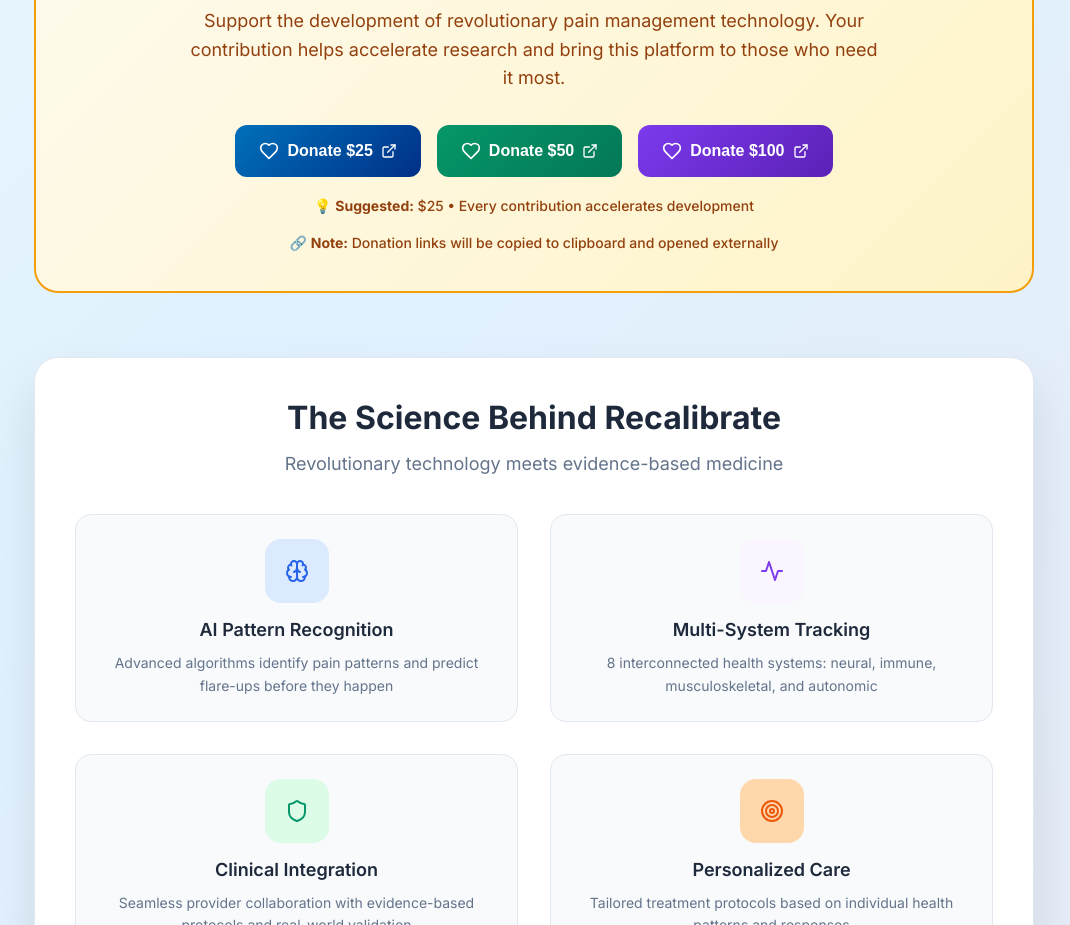
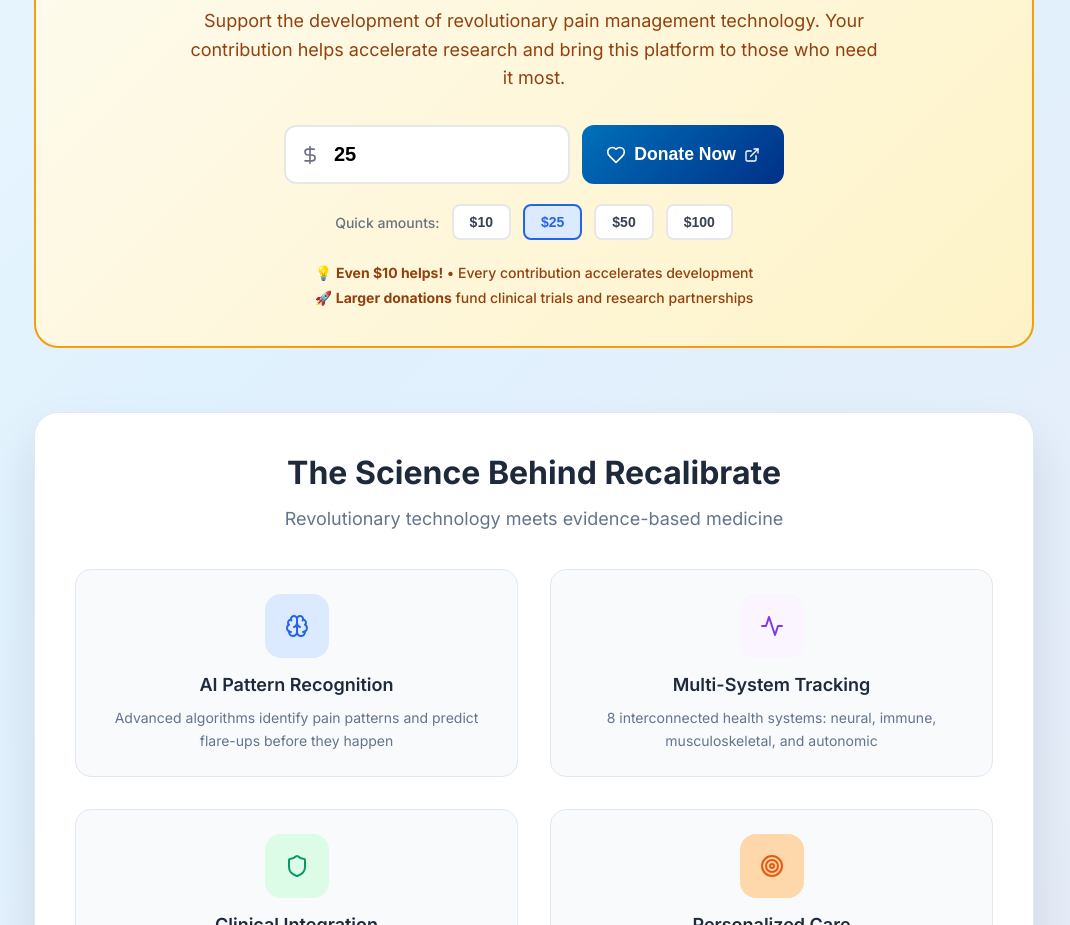
Before and after one commit to TS11-dev/recalibratepain-waitlist, a React (Create React App) app: page / in a window 1280 px wide. Shown: the part 1380-2305 px from the top of the page, without its empty margins (106-1176 px from the left). Built offline with nearby package versions, Linux system fonts and the light colour scheme.

Commit message:
auto-commit for 3c4082f3-8bd7-41bb-b0ef-edf519a41768

```diff
--- a/src/App.js
+++ b/src/App.js
@@ -2,7 +2,7 @@
 import {
   Heart, Brain, Activity, Users, Mail, Zap, Shield, Target,
   TrendingUp, Award, Globe, CheckCircle, ArrowRight, Sparkles,
-  BarChart3, Calendar, Timer, Star, Code, Clock, ExternalLink
+  BarChart3, Calendar, Timer, Star, Code, Clock, ExternalLink, DollarSign
 } from 'lucide-react';
 import toast from 'react-hot-toast';
 
@@ -11,6 +11,7 @@
   const [loading, setLoading] = useState(false);
   const [subscribers, setSubscribers] = useState(127);
   const [progressAnimated, setProgressAnimated] = useState(false);
+  const [donationAmount, setDonationAmount] = useState('25');
 
   // Animate progress bar on load
   useEffect(() => {
@@ -47,21 +48,35 @@
     }
   };
 
-  const handleDonation = (amount) => {
+  const handleCustomDonation = () => {
+    const amount = parseFloat(donationAmount);
+    if (!amount || amount < 1) {
+      toast.error('Please enter a valid donation amount ($1 minimum)');
+      return;
+    }
+
     const donateUrl = `https://www.paypal.com/donate/?business=tristan.siokos24@gmail.com&amount=${amount}&currency_code=USD&item_name=Support%20Recalibrate%20Development`;
 
-    // Copy URL to clipboard as backup
-    navigator.clipboard.writeText(donateUrl).then(() => {
-      toast.success(`Donation link copied! ($${amount})`);
-    });
-
-    // Show donation modal instead of popup
-    toast.success('Opening PayPal donation...', {
-      duration: 4000,
+    // Show the URL in a user-friendly way
+    toast.success(`Donation URL ready! Amount: $${amount}`, {
+      duration: 5000,
       icon: '💙'
     });
 
+    // Log for user to copy manually if needed
     console.log('Donation URL:', donateUrl);
+
+    // Try to open in same tab as fallback
+    try {
+      window.location.href = donateUrl;
+    } catch (error) {
+      console.log('Manual URL:', donateUrl);
+    }
+  };
+
+  const handleQuickDonation = (amount) => {
+    setDonationAmount(amount.toString());
+    setTimeout(() => handleCustomDonation(), 100);
   };
 
   return (
@@ -188,7 +203,7 @@
         </div>
       </div>
 
-      {/* Investment Section - Full Width with Working Buttons */}
+      {/* Investment Section - Full Width with Custom Amount */}
       <div className="investment-section-full">
         <div className="investment-card-full">
           <div className="investment-header">
@@ -204,42 +219,75 @@
           </div>
 
           <div className="investment-content">
-            <div className="donation-buttons">
+            <div className="donation-form">
+              <div className="amount-input-container">
+                <div className="amount-input-wrapper">
+                  <DollarSign size={20} className="dollar-icon" />
+                  <input
+                    type="number"
+                    id="donation-amount"
+                    name="donationAmount"
+                    className="amount-input"
+                    placeholder="25"
+                    value={donationAmount}
+                    onChange={(e) => setDonationAmount(e.target.value)}
+                    min="1"
+                    max="10000"
+                    autoComplete="off"
+                  />
+                </div>
                 <button
-                onClick={() => handleDonation(25)}
-                className="donate-btn-primary"
+                  onClick={handleCustomDonation}
+                  className="donate-btn-custom"
+                  disabled={!donationAmount || parseFloat(donationAmount) < 1}
                 >
                   <Heart size={20} />
-                Donate $25
-                <ExternalLink size={16} />
-              </button>
-
-              <button
-                onClick={() => handleDonation(50)}
-                className="donate-btn-secondary"
-              >
-                <Heart size={20} />
-                Donate $50
-                <ExternalLink size={16} />
-              </button>
-
-              <button
-                onClick={() => handleDonation(100)}
-                className="donate-btn-premium"
-              >
-                <Heart size={20} />
-                Donate $100
+                  Donate Now
                   <ExternalLink size={16} />
                 </button>
               </div>
 
+              <div className="quick-amounts">
+                <span className="quick-amounts-label">Quick amounts:</span>
+                <button
+                  type="button"
+                  onClick={() => handleQuickDonation(10)}
+                  className="quick-amount-btn"
+                >
+                  $10
+                </button>
+                <button
+                  type="button"
+                  onClick={() => handleQuickDonation(25)}
+                  className="quick-amount-btn featured"
+                >
+                  $25
+                </button>
+                <button
+                  type="button"
+                  onClick={() => handleQuickDonation(50)}
+                  className="quick-amount-btn"
+                >
+                  $50
+                </button>
+                <button
+                  type="button"
+                  onClick={() => handleQuickDonation(100)}
+                  className="quick-amount-btn"
+                >
+                  $100
+                </button>
+              </div>
+            </div>
+
+            <div className="investment-notes">
               <p className="investment-note">
-              💡 <strong>Suggested:</strong> $25 • Every contribution accelerates development
+                💡 <strong>Even $10 helps!</strong> • Every contribution accelerates development
               </p>
-
               <p className="investment-note">
-              🔗 <strong>Note:</strong> Donation links will be copied to clipboard and opened externally
+                🚀 <strong>Larger donations</strong> fund clinical trials and research partnerships
               </p>
+            </div>
           </div>
         </div>
       </div>
--- a/src/index.css
+++ b/src/index.css
@@ -432,58 +432,132 @@
   display: flex;
   flex-direction: column;
   align-items: center;
+  gap: 24px;
+}
+
+/* Custom Donation Form */
+.donation-form {
+  width: 100%;
+  max-width: 500px;
+  display: flex;
+  flex-direction: column;
   gap: 20px;
 }
 
-.donation-buttons {
+.amount-input-container {
   display: flex;
-  gap: 16px;
-  flex-wrap: wrap;
-  justify-content: center;
+  gap: 12px;
+  align-items: stretch;
 }
 
-.donate-btn-primary,
-.donate-btn-secondary,
-.donate-btn-premium {
+.amount-input-wrapper {
+  position: relative;
+  flex: 1;
+}
+
+.dollar-icon {
+  position: absolute;
+  left: 16px;
+  top: 50%;
+  transform: translateY(-50%);
+  color: #6b7280;
+  pointer-events: none;
+}
+
+.amount-input {
+  width: 100%;
+  padding: 16px 16px 16px 48px;
+  border: 2px solid #e5e7eb;
+  border-radius: 12px;
+  font-size: 1.25rem;
+  font-weight: 600;
+  transition: border-color 0.2s;
+  background: white;
+}
+
+.amount-input:focus {
+  outline: none;
+  border-color: #2563eb;
+}
+
+.donate-btn-custom {
   padding: 16px 24px;
+  background: linear-gradient(135deg, #0070ba, #003087);
+  color: white;
   border: none;
   border-radius: 12px;
-  font-size: 1rem;
+  font-size: 1.1rem;
   font-weight: 600;
   cursor: pointer;
   transition: all 0.2s;
   display: flex;
   align-items: center;
   gap: 8px;
-  min-width: 150px;
+  white-space: nowrap;
+  min-width: 140px;
   justify-content: center;
 }
 
-.donate-btn-primary {
-  background: linear-gradient(135deg, #0070ba, #003087);
-  color: white;
+.donate-btn-custom:hover:not(:disabled) {
+  transform: translateY(-2px);
+  box-shadow: 0 10px 20px rgba(0, 112, 186, 0.3);
 }
 
-.donate-btn-secondary {
-  background: linear-gradient(135deg, #059669, #047857);
-  color: white;
+.donate-btn-custom:disabled {
+  opacity: 0.5;
+  cursor: not-allowed;
+  transform: none;
 }
 
-.donate-btn-premium {
-  background: linear-gradient(135deg, #7c3aed, #5b21b6);
-  color: white;
+/* Quick Amount Buttons */
+.quick-amounts {
+  display: flex;
+  align-items: center;
+  gap: 12px;
+  flex-wrap: wrap;
+  justify-content: center;
 }
 
-.donate-btn-primary:hover,
-.donate-btn-secondary:hover,
-.donate-btn-premium:hover {
-  transform: translateY(-2px);
-  box-shadow: 0 10px 20px rgba(0, 0, 0, 0.2);
+.quick-amounts-label {
+  font-size: 0.875rem;
+  color: #6b7280;
+  font-weight: 500;
+}
+
+.quick-amount-btn {
+  padding: 8px 16px;
+  border: 2px solid #e5e7eb;
+  background: white;
+  color: #374151;
+  border-radius: 8px;
+  font-size: 0.875rem;
+  font-weight: 600;
+  cursor: pointer;
+  transition: all 0.2s;
+}
+
+.quick-amount-btn:hover {
+  border-color: #2563eb;
+  color: #2563eb;
+  transform: translateY(-1px);
+}
+
+.quick-amount-btn.featured {
+  border-color: #2563eb;
+  background: #dbeafe;
+  color: #2563eb;
+}
+
+/* Investment Notes */
+.investment-notes {
+  text-align: center;
+  display: flex;
+  flex-direction: column;
+  gap: 8px;
 }
 
 .investment-note {
   font-size: 0.875rem;
-  text-align: center;
   color: #92400e;
   font-weight: 500;
 }
@@ -630,10 +704,12 @@
     justify-content: center;
   }
 
-  .donation-buttons {
+  .amount-input-container {
     flex-direction: column;
-    width: 100%;
-    max-width: 300px;
+  }
+
+  .quick-amounts {
+    justify-content: center;
   }
 }
 
@@ -690,4 +766,13 @@
     flex-direction: column;
     gap: 16px;
   }
+
+  .quick-amounts {
+    flex-direction: column;
+    align-items: stretch;
+  }
+
+  .quick-amount-btn {
+    justify-content: center;
+  }
 }
```
Lines whose indentation alone changed are shown as unchanged.
